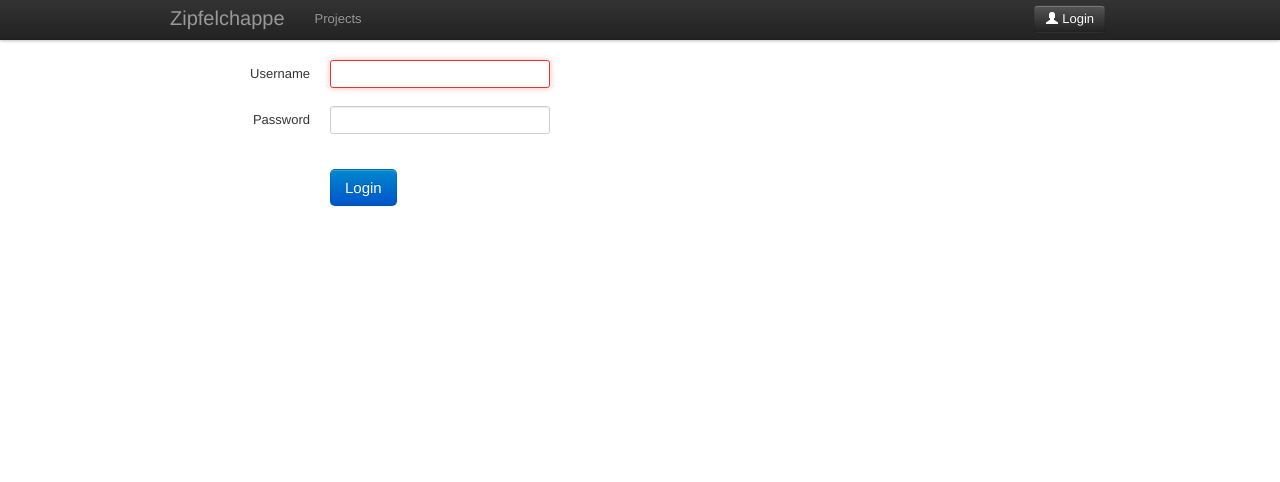
After one commit to feinheit/zipfelchappe, a Django app: page /account/login/ in a window 1280 px wide. The commit adds this page. Shown: the top 482 px of the page. Run offline with Django 3.2, Linux system fonts and the light colour scheme; parts of the project's set-up code (start-up, migrations or seed data) failed here and were passed over; some libraries are stand-ins or nearby versions.

Commit message:
add top right user box

```diff
--- a/example/templates/base.html
+++ b/example/templates/base.html
@@ -43,6 +43,26 @@
                             </a>
                         </li>
                     </ul>
+
+                    <div class="pull-right">
+                      <div class="btn-group">
+                      {% if request.user.is_authenticated %}
+                        <a id="userinfo" class="btn btn-inverse" href="{{ request.user.get_absolute_url }}">
+                          <i class="icon-user icon-white"></i>
+                          {{ request.user.get_full_name|default:request.user }}
+                        </a>
+                        <a class="btn btn-inverse dropdown-toggle" data-toggle="dropdown" href="#"><span class="caret"></span></a>
+                        <ul class="dropdown-menu">
+                          <li><a href="{% url logout %}"><i class="icon-off"></i> Logout</a></li>
+                        </ul>
+                      {% else %}
+                        <a id="userinfo" class="btn btn-inverse" href="{% url login %}">
+                          <i class="icon-user icon-white"></i>
+                          {% trans "Login" %}
+                        </a>
+                      {% endif %}
+                      </div>
+                    </div>
                 </div>
             {% endblock %}
             </div>
@@ -50,6 +70,7 @@
     </div>
     <div class="container">
         <div class="row">
+            {% block container %}
             <div class="span9 content">
                 {% block content %}{% endblock %}
             </div>
@@ -58,6 +79,7 @@
                       {% block sidebar %}{% endblock %}
                 </div>
             </div>
+            {% endblock %}
         </div>
     </div>
     <div class="navbar-fixed-bottom">
--- /dev/null
+++ b/example/templates/registration/login.html
@@ -0,0 +1,18 @@
+{% extends "base.html" %}
+{% load i18n bootstrap %}
+
+{% block container %}
+<div class="span12">
+    <form method="post" action="/account/login/?next=/" class="form-horizontal">
+        {% csrf_token %}
+
+        {{ form|bootstrap }}
+
+        <div class="form-actions">
+            <button type="submit" class="btn btn-large btn-primary">
+                {% trans "Login" %}
+            </button>
+        </div>
+    </form>
+</div>
+{% endblock %}
--- a/example/urls.py
+++ b/example/urls.py
@@ -9,7 +9,7 @@ admin.autodiscover()
 urlpatterns = patterns('',
     url(r'^admin/doc/', include('django.contrib.admindocs.urls')),
     url(r'^admin/', include(admin.site.urls)),
-
+    url(r'^account/', include('django.contrib.auth.urls')),
     url(r'^$', redirect_to, {'url':'/projects/'}),
     url(r'', include('zipfelchappe.urls')),
 )
```
Also changed, not shown: example/templates/registration/logged_out.html (added, +10 -0 lines).
